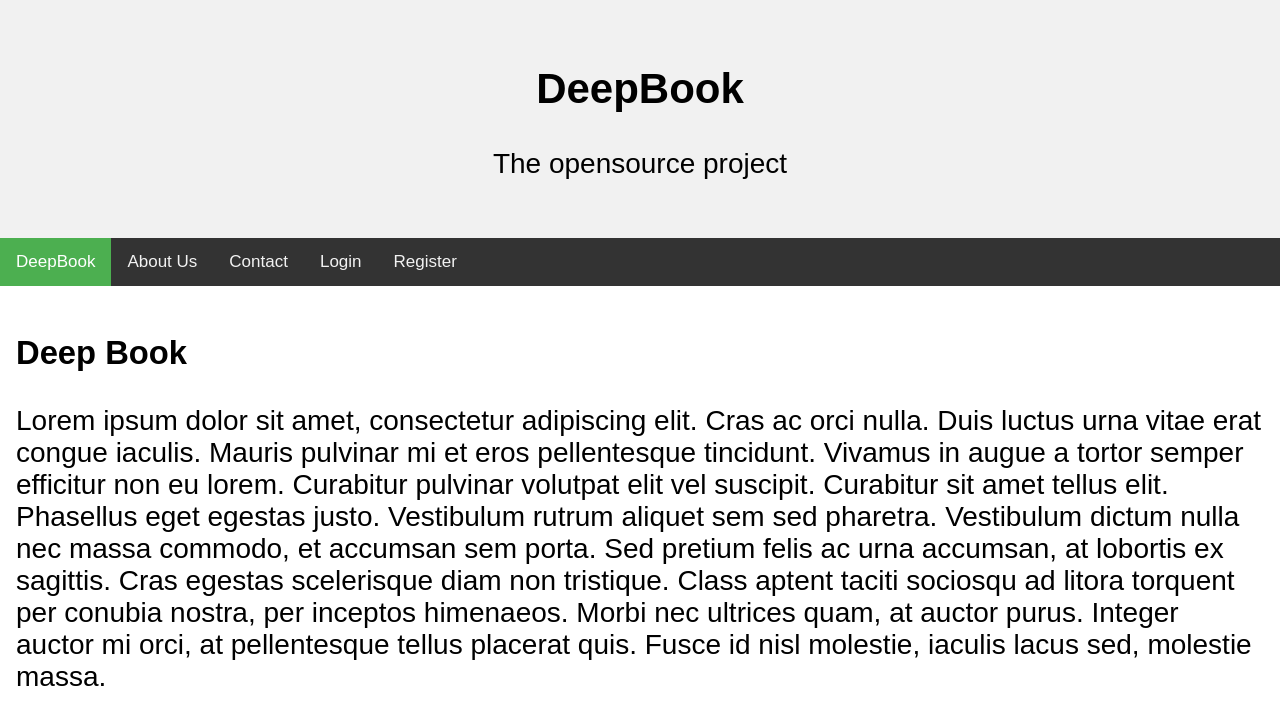
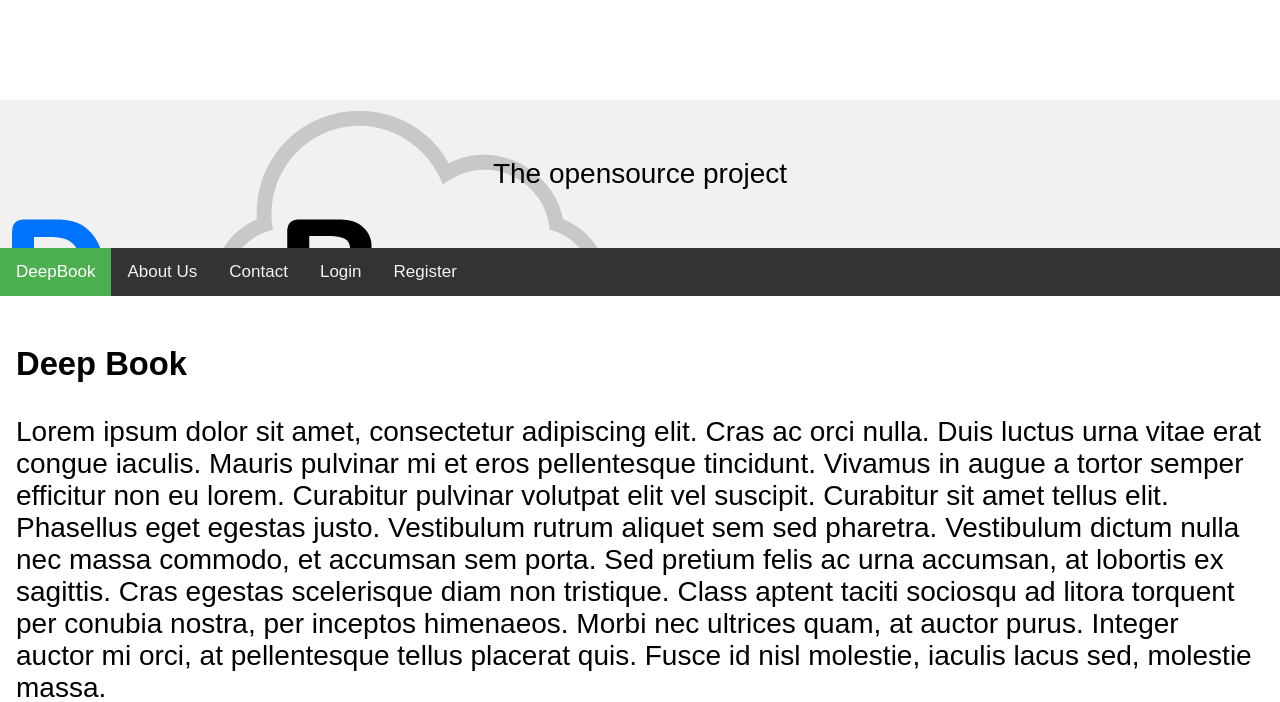
Before and after one commit to Dexter4002/DeepBook, a PHP site: page /index.html in a window 1280 px wide. Shown: the top 702 px of the page. Run offline with PHP 8.4, Linux system fonts and the light colour scheme.

Commit message:
Added logo

```diff
--- a/index.html
+++ b/index.html
@@ -12,7 +12,6 @@
     </div>
 </div>
 <div class="header">
-  <h2>DeepBook</h2>
   <p>The opensource project</p>
 </div>
 
--- a/styl1.css
+++ b/styl1.css
@@ -110,6 +110,9 @@ input:focus:-ms-input-placeholder
   background-color: #f1f1f1;
   padding: 30px;
   text-align: center;
+  background-image: url('images/DeepBook-logo.png');
+  background-repeat: no-repeat;
+  margin-top: 100px;
 }
 
 #navbar {
```
